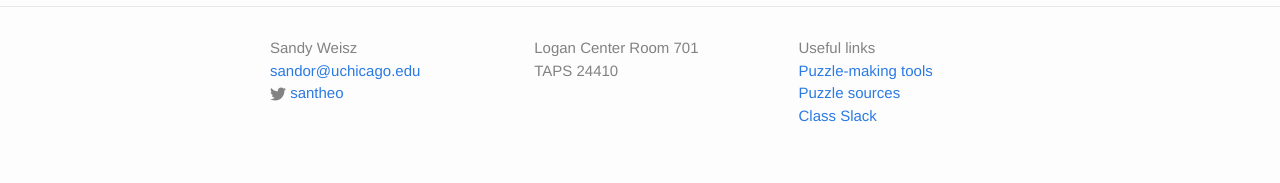
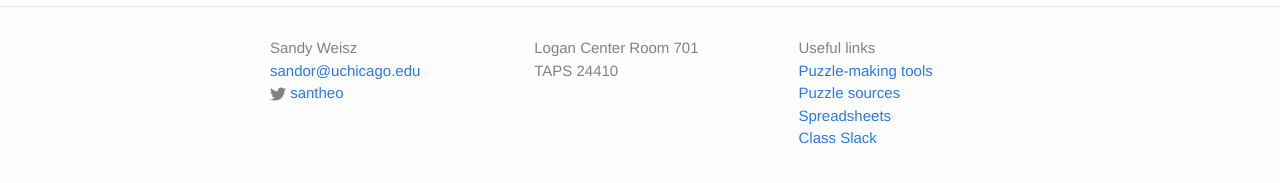
Before and after one commit to transmedia-puzzles/transmedia-puzzles.github.io, a Jekyll site: the page built from index.md, in a window 1280 px wide. Shown: the part 386-569 px from the top of the page. Built offline with Jekyll 4.4.1, drawn with Linux system fonts in a browser that asks for light colours.

Commit message:
Footer update

```diff
--- a/_includes/footer.html
+++ b/_includes/footer.html
@@ -32,6 +32,7 @@
             <li>Useful links</li>
             <li><a href="https://airtable.com/shrYWulLgi9QmE4Ye/tblAHFXwTVHL23hLv">Puzzle-making tools</a></li>
             <li><a href="https://airtable.com/shrWoeVkouLQEgzfP/tblRxjGRjO0rXIJGA">Puzzle sources</a></li>
+            <li><a href="https://docs.google.com/spreadsheets/d/18xebkzSj5kLoaTWOp2X6CCkN64N1xSX3wP3lXcnmy9k/edit?usp=sharing">Spreadsheets</a></li>
             <li><a href="https://transmediapuzzles.slack.com">Class Slack</a></li>
         </ul>
       </div>
```
